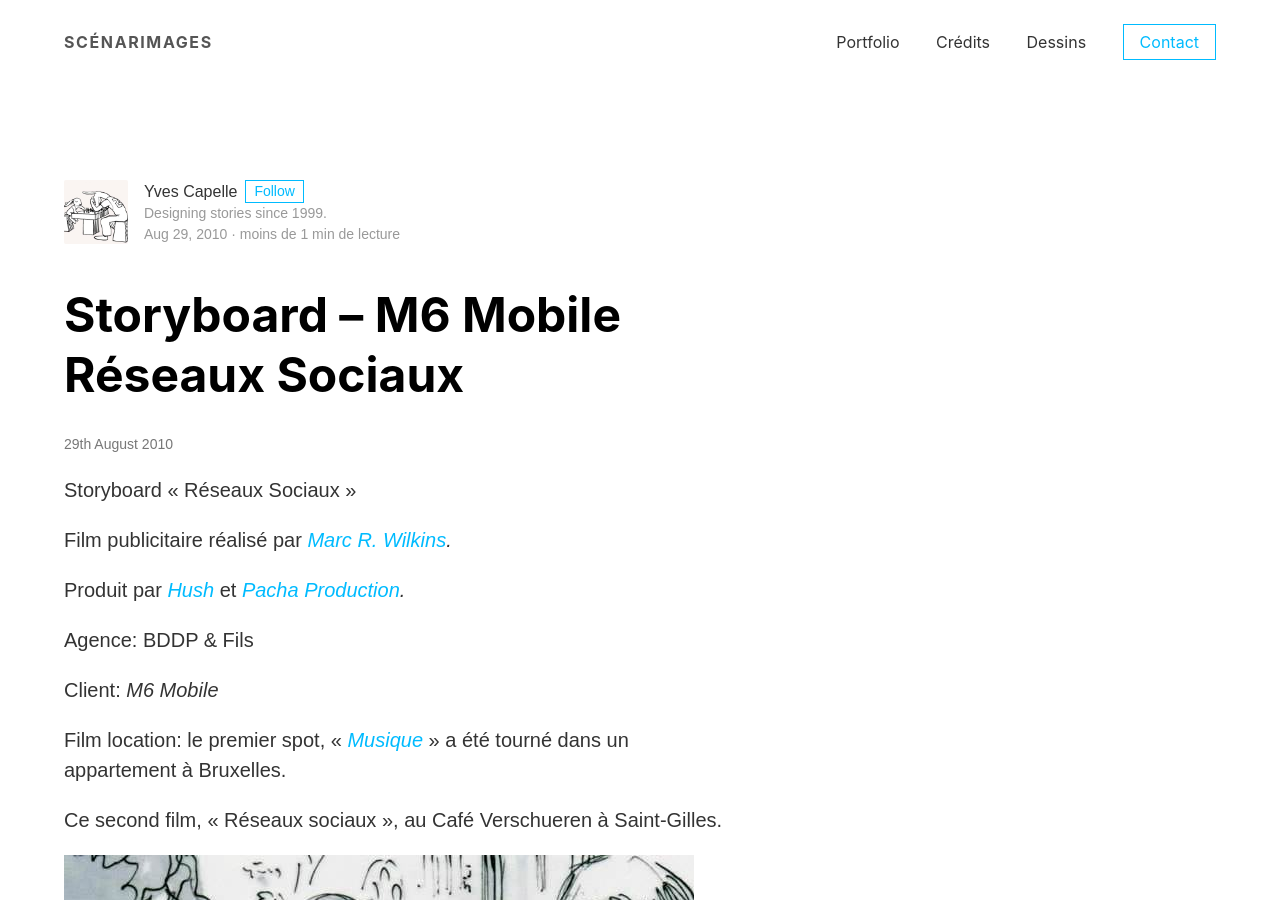
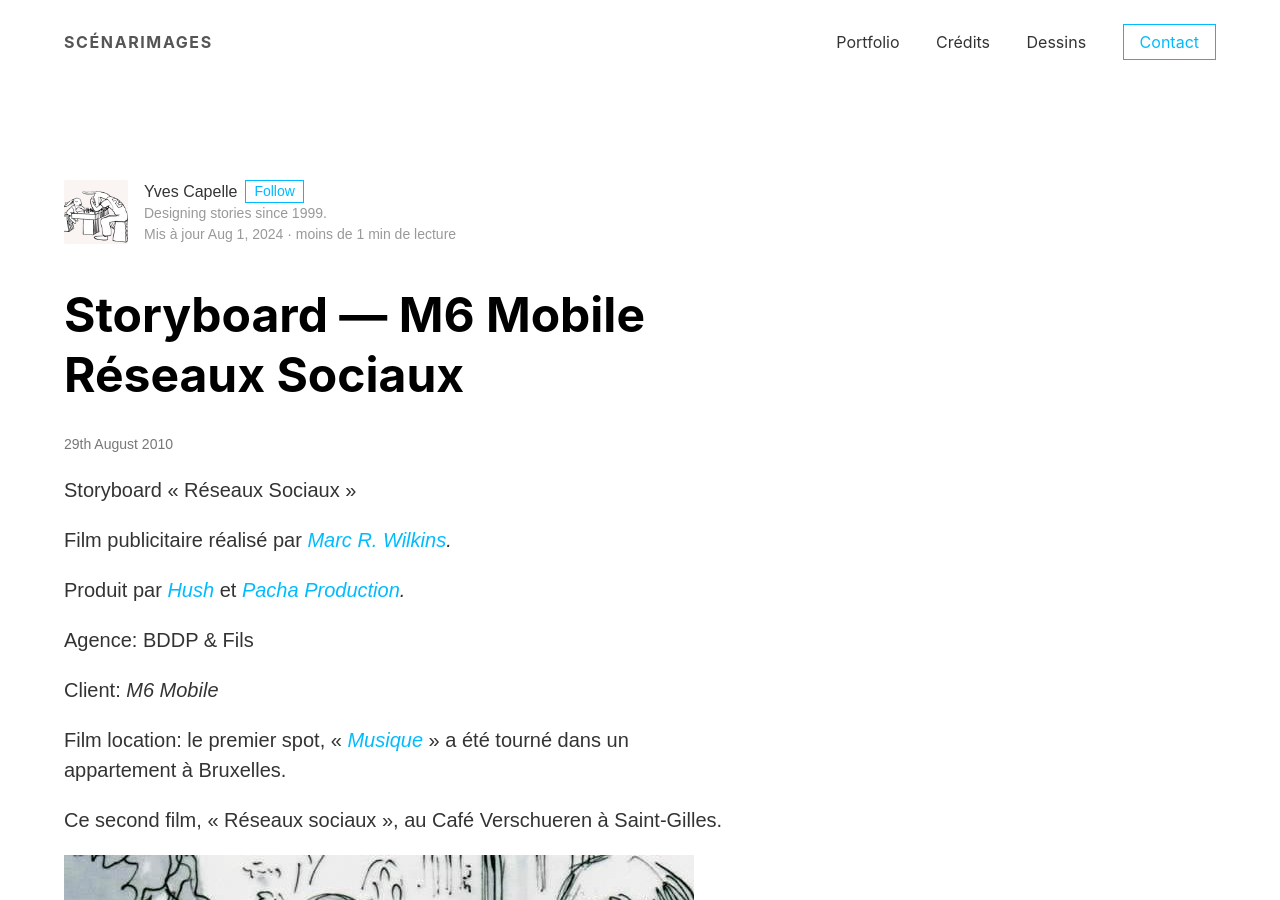
Before and after one commit to YJPL/scenarimages, a Jekyll site: the page built from _posts/2010-08-29-m6-mobile_reseaux-sociaux.md, in a window 1280 px wide and 900 px high. Built offline with Jekyll 4.4.1, drawn with Linux system fonts in a browser that asks for light colours.

Commit message:
Update 2010-08-29-m6-mobile_reseaux-sociaux.md

```diff
--- a/_posts/2010-08-29-m6-mobile_reseaux-sociaux.md
+++ b/_posts/2010-08-29-m6-mobile_reseaux-sociaux.md
@@ -1,7 +1,8 @@
 ---
 id: 404
-title: 'Storyboard &#8211; M6 Mobile Réseaux Sociaux'
+title: 'Storyboard — M6 Mobile Réseaux Sociaux'
 date: 2010-08-29T05:39:19+02:00
+last_modified_at: 2024-08-01
 author: Yves
 excerpt: |
   Storyboard "Réseaux Sociaux"
```
